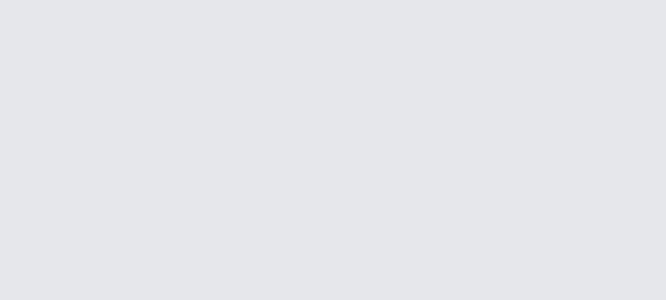
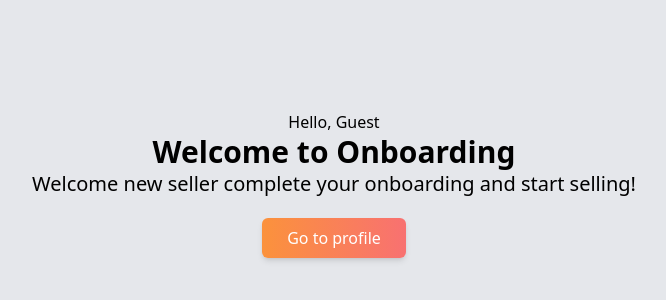
Before and after one commit to skytechrick/getskybuyReactSeller, a React (Vite) app: page /onboarding in a window 1280 px wide. Shown: the part 216-516 px from the top of the page, without its empty margins (306-972 px from the left). Built offline with nearby package versions, Linux system fonts and the light colour scheme; no server answers.

Commit message:
feat: Home page

```diff
--- a/src/App.jsx
+++ b/src/App.jsx
@@ -5,6 +5,7 @@ import OnBoardingVerifyOtp from './components/onBoardingVerifyOtp.jsx';
 import HomeHeader from './components/homeHeader.jsx';
 import HomePage from './components/homePage.jsx';
 import Onboarder from './components/onboarding.jsx';
+import OnboardingHome from './components/onboardingHome.jsx';
 import HomePageSection7 from "./components/homePageSection7.jsx";
 import { Routes, Route } from "react-router-dom";
 
@@ -19,8 +20,9 @@ function App() {
             </Route>
 
                 {/* <Route path="register" element={<><HomeHeader/><OnboardingRegister /> <HomePageSection7/></>} /> */}
-            <Route path="/onboarding">
+            <Route path="/onboarding" element={<Onboarder />}>
 
+                <Route path="" element={<OnboardingHome/>} />
                 <Route path="login" element={<><HomeHeader/><OnboardingLogin /> <HomePageSection7/></>} />
                 <Route path="register" element={<><HomeHeader/><OnboardingRegister /> <HomePageSection7/></>}>
                     <Route path="verify-otp" element={<OnBoardingVerifyOtp/>} />
--- a/src/components/onBoardingVerifyOtp.jsx
+++ b/src/components/onBoardingVerifyOtp.jsx
@@ -5,7 +5,7 @@ import { useEffect, useState } from "react";
 
 export default function OnboardingVerifyOtp() {
 
-    const [otp, setOtp] = useState(" ");
+    const [otp, setOtp] = useState("");
 
     const navigate = useNavigate();
     const closeOtp = () => {
--- a/src/components/onboarding.jsx
+++ b/src/components/onboarding.jsx
@@ -1,11 +1,9 @@
-import { Outlet } from "react-router-dom";
+import { useNavigate, Outlet } from "react-router-dom";
 
 export default function Onboarder() {
-  return (
-    <div>
-      <h1 className="text-xl font-semibold">Welcome Onboarder</h1>
-      {/* nested routes render here */}
-      <Outlet />
-    </div>
-  );
+    return (
+        <>
+            <Outlet />
+        </>
+    );
 }
--- /dev/null
+++ b/src/components/onboardingHome.jsx
@@ -0,0 +1,58 @@
+
+import { useState , useEffect } from 'react';
+import { useNavigate , Link } from 'react-router-dom';
+import { Button } from './ui/button';
+
+
+export default function OnboardingHome() {
+
+
+    const [name, setName] = useState("Guest");
+    const navigate = useNavigate();
+
+    const url = import.meta.env.VITE_SELLER_BACKEND;
+
+    useEffect(() => {
+        const fetchData = async () => {
+            try {
+                const token = localStorage.getItem("onboardAccessToken");
+                const response = await fetch(`${url}/api/onboarding/account`, {
+                    method: "GET",
+                    headers: {
+                        "Content-Type": "application/json",
+                        "Authorization": `Bearer ${token}`
+                    }
+                });
+
+                if (response.ok) {
+                    const data = await response.json();
+                    console.log(data.data);
+                    setName(data.data.personalDetails.name);
+
+                } else {
+                    alert("Session expired, please login again");
+                    localStorage.removeItem("onboardAccessToken");
+                    navigate("/onboarding/login");
+                }
+
+            } catch (error) {
+                alert("Something went wrong, please login again");
+            }
+        };
+
+        fetchData();
+    }, []);
+
+    return (
+        <div className='flex flex-col items-center justify-center h-screen'>
+            <h6>Hello, {name}</h6>
+            <h1 className='text-2xl sm:text-3xl font-bold text-center'>Welcome to Onboarding</h1>
+            <p className='text-md sm:text-xl text-center px-5'>Welcome new seller complete your onboarding and start selling!</p>
+            <div className='w-36 mt-5'>
+
+                <Button type="button" onClick={()=>{navigate("/onboarding/profile")}} children={"Go to profile"}/>
+            </div>
+        </div>
+    );
+
+}
--- a/src/components/onboardingLogin.jsx
+++ b/src/components/onboardingLogin.jsx
@@ -24,7 +24,7 @@ export default function LoginPage() {
             alert("Password cannot be empty.");
         }
 
-        fetch(`${url}/api/auth/login`, {
+        fetch(`${url}/api/auth/onboarding/login`, {
             method: "POST",
             headers: {
                 "Content-Type":"application/json",
@@ -38,7 +38,7 @@ export default function LoginPage() {
                 return res.json();
             }else{
                 const data = await res.json();
-                alert(data.message);
+                throw new Error(data.message);
             }
         }).then(data => {
             if(data){
@@ -47,7 +47,8 @@ export default function LoginPage() {
                 navigate("/onboarding");
             }
         }).catch(err => {
-            console.error(err);
+            console.warn(err.message);
+            alert(err.message);
         });
     }
 
--- a/src/main.jsx
+++ b/src/main.jsx
@@ -5,9 +5,9 @@ import './index.css'
 import App from './App.jsx'
 
 createRoot(document.getElementById('root')).render(
-    <StrictMode>
+    // <StrictMode>
         <BrowserRouter>
             <App />
         </BrowserRouter>
-    </StrictMode>,
+    // </StrictMode>
 )
```
